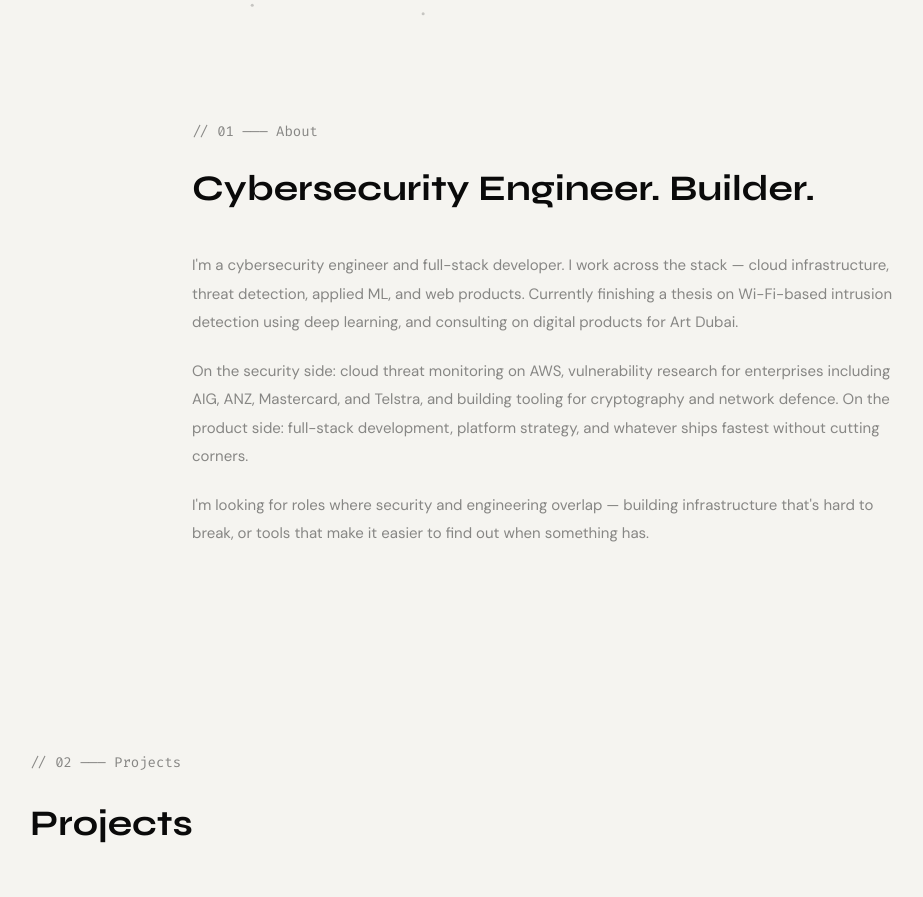
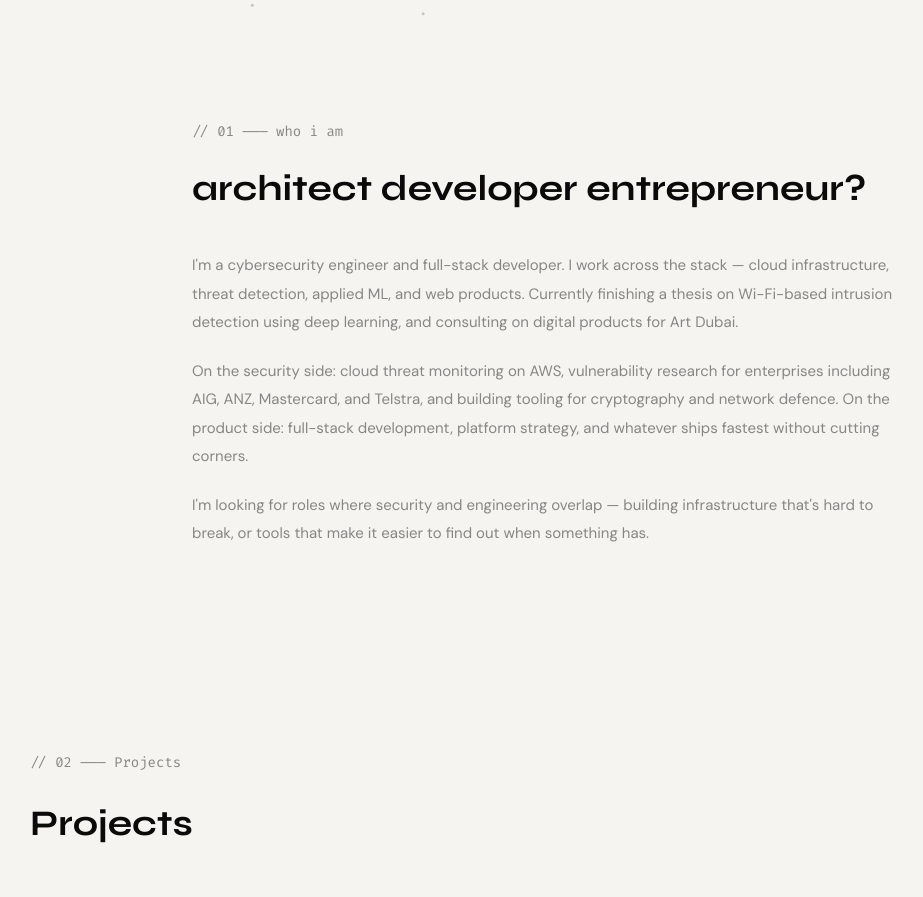
Before and after one commit to Prudhvivarma0/notprudhvisserver, a Next.js app: page / in a window 1280 px wide. Shown: the part 780-1677 px from the top of the page, without its empty margins (98-1021 px from the left). Built offline with nearby package versions, Linux system fonts and the light colour scheme; no server answers.

Commit message:
restore about heading: architect developer entrepreneur?

```diff
--- a/components/About.tsx
+++ b/components/About.tsx
@@ -4,15 +4,14 @@ export function About() {
       <div className="max-w-[700px] mx-auto">
 
         <p className="font-mono text-sm mb-6" style={{ color: "var(--muted)" }}>
-          // 01 ——— About
+          // 01 ——— who i am
         </p>
 
         <h2
           className="font-display font-bold leading-tight mb-10 reveal"
           style={{ fontSize: "clamp(24px, 4vw, 36px)", color: "var(--text)" }}
         >
-          Cybersecurity Engineer.{" "}
-          <span style={{ color: "var(--accent)" }}>Builder.</span>
+          architect developer entrepreneur<span style={{ color: "var(--accent)" }}>?</span>
         </h2>
 
         <div className="space-y-5">
```
